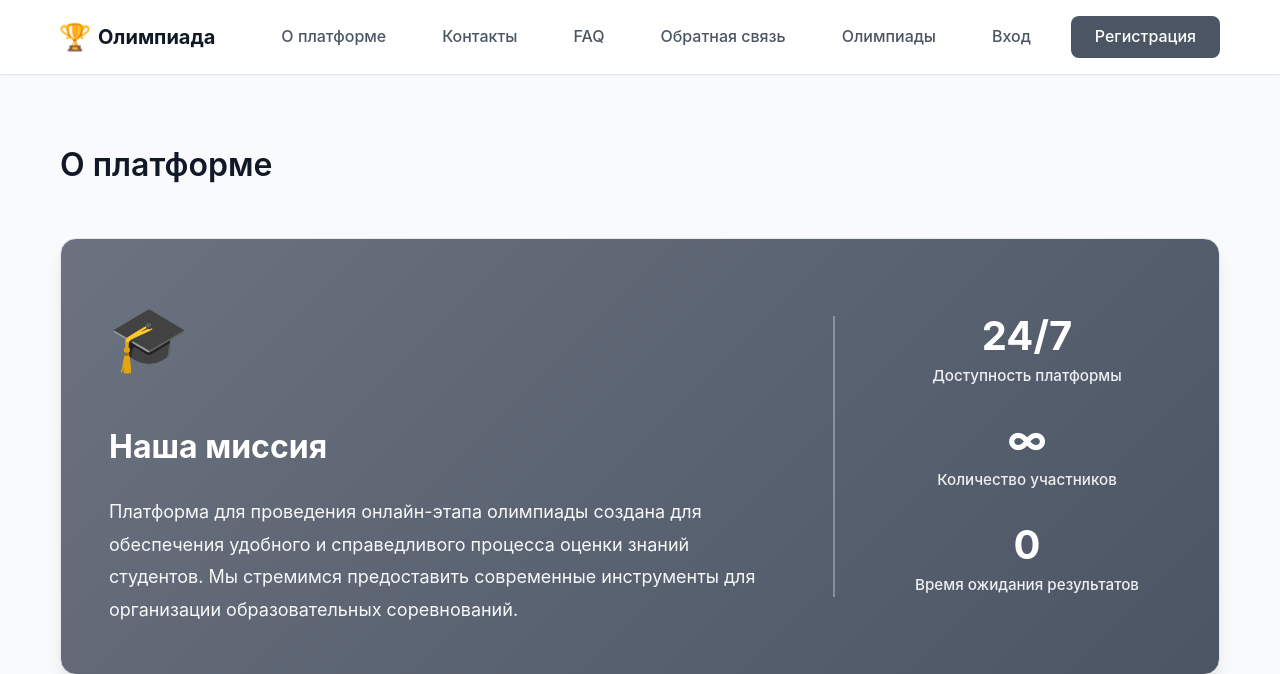
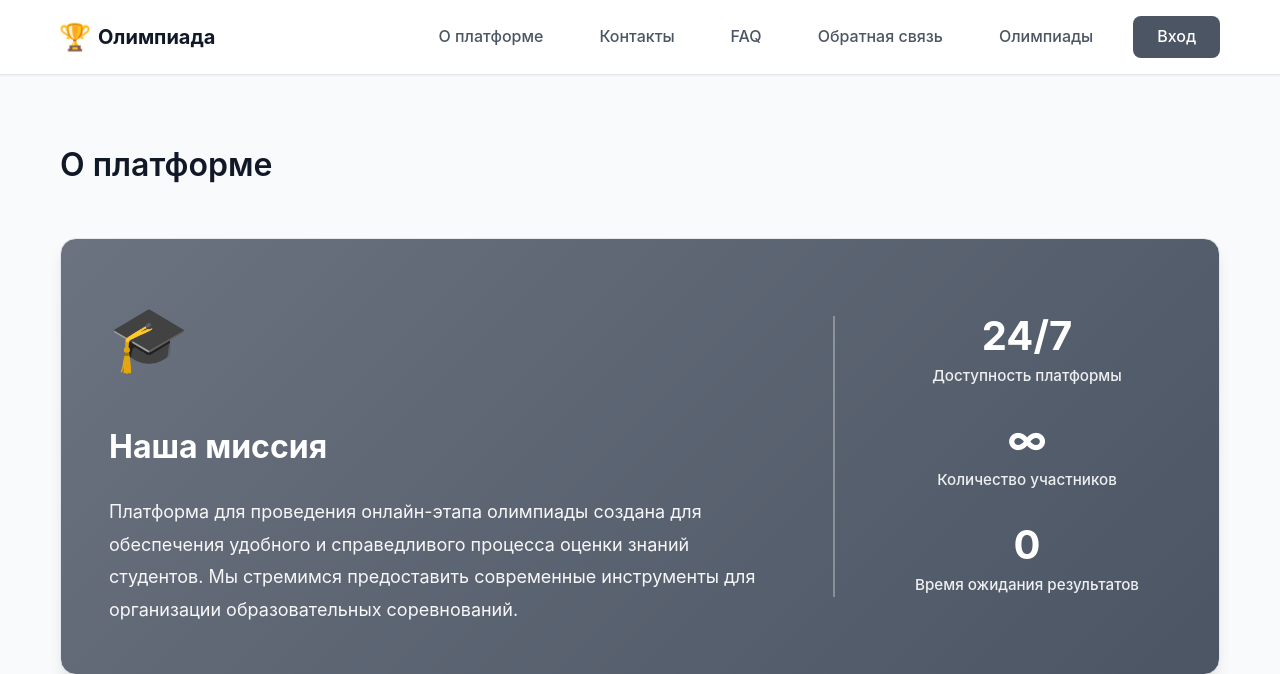
Before and after one commit to olympiada123/olympiada, a Django app: page /about/ in a window 1280 px wide. Shown: the top 674 px of the page. Run offline with Django 5.2, Linux system fonts and the light colour scheme.

Commit message:
Changed navbar

```diff
--- a/app/templates/base.html
+++ b/app/templates/base.html
@@ -28,8 +28,7 @@
                     <a href="/results/" class="nav-link">Результаты</a>
                     <a href="/logout/" class="nav-link btn-logout">Выход</a>
                 {% else %}
-                    <a href="/login/" class="nav-link">Вход</a>
-                    <a href="/register/" class="nav-link btn-register">Регистрация</a>
+                    <a href="/login/" class="nav-link btn-register">Вход</a>
                 {% endif %}
             </div>
             <button class="nav-toggle" id="navToggle" aria-label="Toggle navigation">
```
